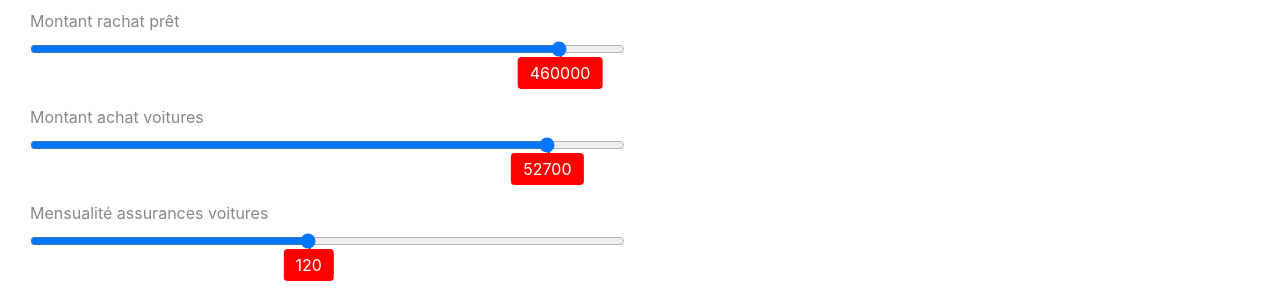
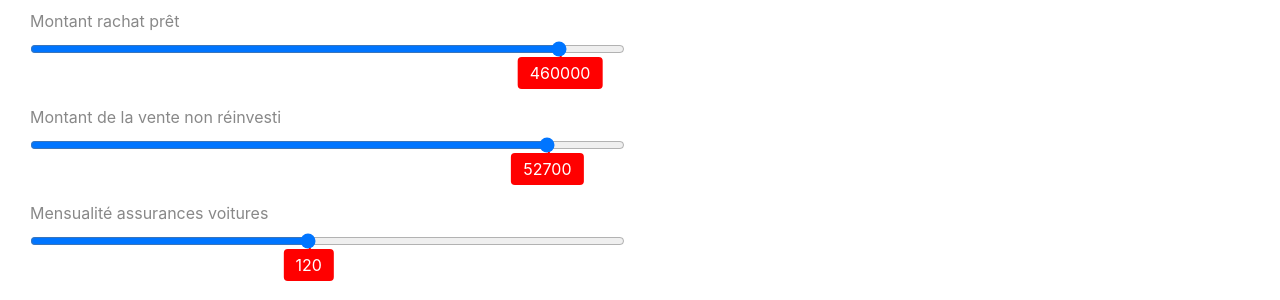
Before and after one commit to BrunoSpy/immosimu, a Jekyll site: the page built from index.md, in a window 1280 px wide. Shown: the part 581-881 px from the top of the page. Built offline with Jekyll 4.4.1, drawn with Linux system fonts in a browser that asks for light colours.

Commit message:
Update index.md

```diff
--- a/index.md
+++ b/index.md
@@ -38,7 +38,7 @@ title: Simulateur capacité emprunt / mensualité
 </div>
 
 <div class="form-group range-wrap">
-<label for="formVoitures">Montant achat voitures</label>
+<label for="formVoitures">Montant de la vente non réinvesti</label>
 <input type="range" class="form-control-range" id="formVoitures" min="0" max="60000" step="100">
 <output class="bubble"></output>
 </div>
@@ -51,7 +51,7 @@ title: Simulateur capacité emprunt / mensualité
 
 <div class="form-group range-wrap">
 <label for="formAchat">Montant achat (sans frais de notaire)</label>
-<input type="range" class="form-control-range" id="formAchat" min="400000" max="650000" step="5000">
+<input type="range" class="form-control-range" id="formAchat" min="400000" max="650000" step="1000">
 <output class="bubble"></output>
 </div>
 
```
